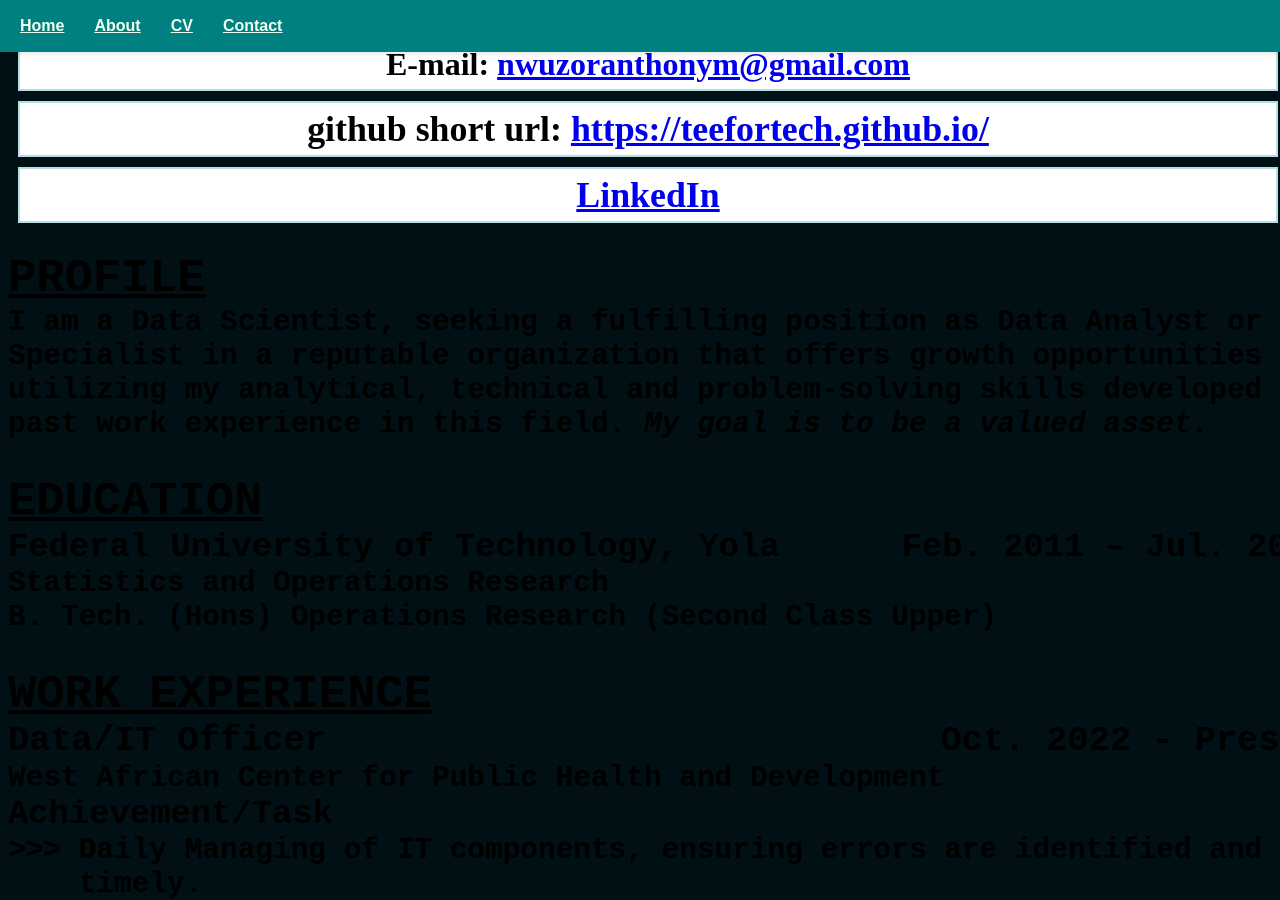
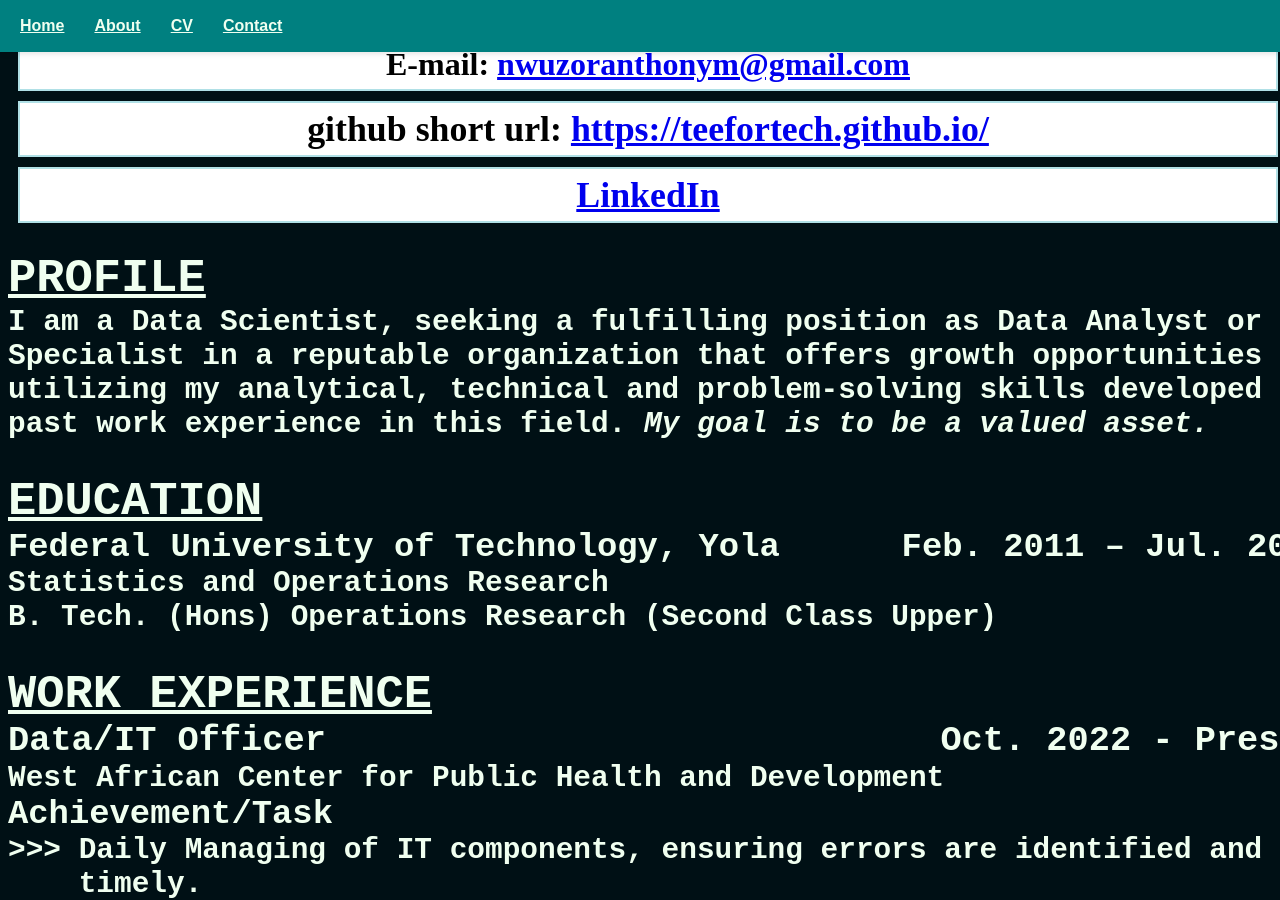
Before and after one commit to teefortech/teefortech.github.io, a Jekyll site: the page cv.html, which Jekyll copies as it is, in a window 1280 px wide and 900 px high, scrolled down 437 px. Built offline with Jekyll 4.4.1, drawn with Linux system fonts in a browser that asks for light colours.

Commit message:
Update cv.html

```diff
--- a/cv.html
+++ b/cv.html
@@ -37,7 +37,7 @@
            <a href="https://www.linkedin.com/in/anthony-m-nwuzor-793160182">LinkedIn</a>
                </ul>
        </b></p>
-<pre style="font-size:2.3vw; text-align: left; background-color: #F5FFFA color: #000000;">
+<pre style="font-size:2.3vw; text-align: left; color: #F0FFF0;">
 <b><u style=font-size:160%;>PROFILE</u></b>
 I am a Data Scientist, seeking a fulfilling position as Data Analyst or IT <br>Specialist in a reputable organization that offers growth opportunities while<br>utilizing my analytical, technical and problem-solving skills developed through <br>past work experience in this field. <i>My goal is to be a valued asset.</i><br>
 <b><u style=font-size:160%;>EDUCATION</u></b>
```
